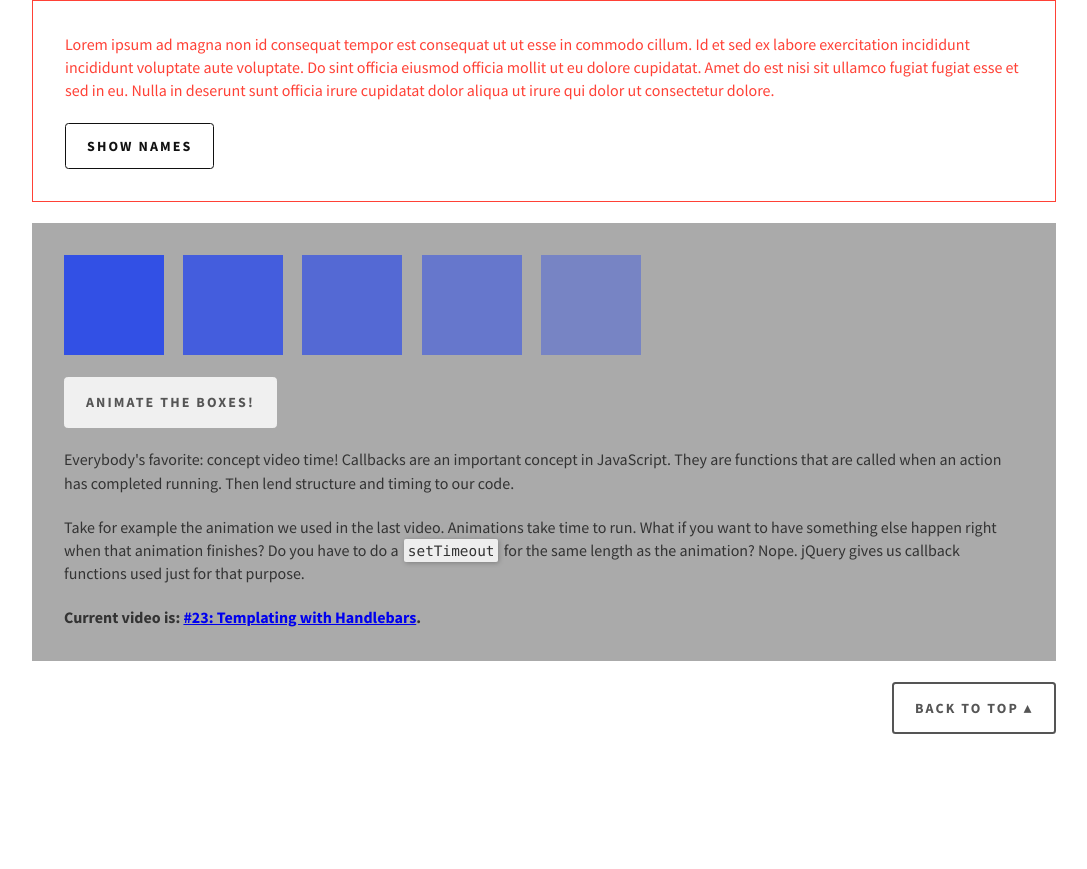
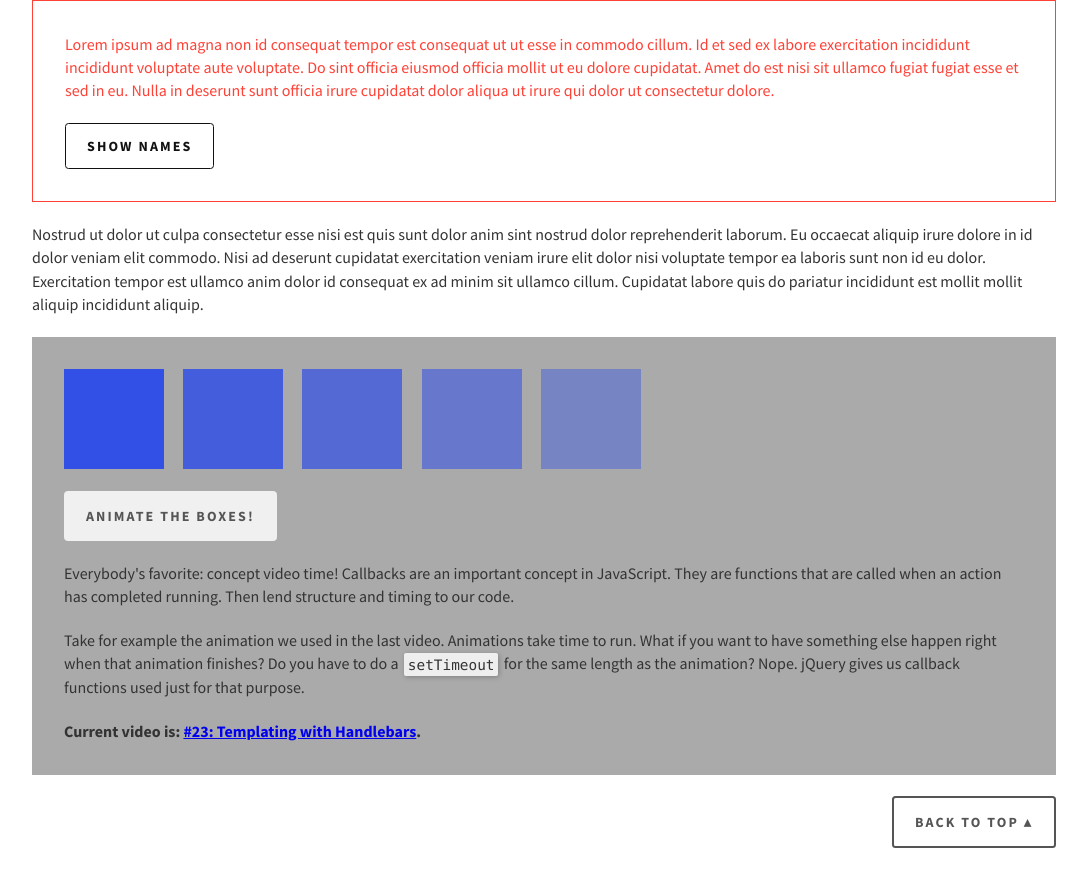
Before and after one commit to smchenrybc/learning-jquery, a plain HTML site: page index.html in a window 1280 px wide. Shown: the part 3296-4165 px from the top of the page, without its empty margins (96-1183 px from the left). Before the commit the page ends 4051 px from the top, so only its background shows below. Drawn offline with nearby package versions, Linux system fonts and the light colour scheme; files that its build step writes are made by us from their sources.

Commit message:
Updated block padding classes

```diff
--- a/index.html
+++ b/index.html
@@ -33,7 +33,7 @@
     </div>
 
     <!-- Block #2 -->
-    <div id="block-2" class="blocks mt4 bg-yellow">
+    <div id="block-2" class="blocks bg-yellow mt4">
       <h2 class="mt0">List Area</h2>
 
       <ul class="m0">
@@ -55,7 +55,7 @@
     </div>
 
     <!-- Block #4 -->
-    <div id="block-4" class="blocks white bg-navy">
+    <div id="block-4" class="blocks bg-navy white">
       <p>Lorem ipsum esse minim dolore cupidatat do nostrud in nulla incididunt quis quis ut enim et fugiat consequat ea sit. Magna in excepteur esse culpa pariatur irure duis in nulla exercitation ut cillum dolore. Lorem ipsum culpa ut sed ex et aliqua fugiat fugiat consequat proident veniam labore est. Sint aute anim in excepteur consequat officia in pariatur eu eu cillum in aute ut laborum incididunt. Id deserunt qui elit in ut tempor ea exercitation in proident sit sunt eiusmod.</p>
 
       <p>Tempor in amet duis sint nisi mollit amet excepteur esse sed aute sint sunt do in laboris occaecat ex. Ut nulla ad reprehenderit dolore nostrud aliquip minim fugiat veniam veniam in. Labore et aliquip esse in tempor velit ad enim quis mollit amet fugiat mollit laborum culpa ut.</p>
@@ -127,7 +127,12 @@
     </div>
 
     <!-- Block #12 -->
-    <div id="block-12" class="blocks bg-gray">
+    <div id="block-12" class="blocks">
+      <p>Nostrud ut dolor ut culpa consectetur esse nisi est quis sunt dolor anim sint nostrud dolor reprehenderit laborum. Eu occaecat aliquip irure dolore in id dolor veniam elit commodo. Nisi ad deserunt cupidatat exercitation veniam irure elit dolor nisi voluptate tempor ea laboris sunt non id eu dolor. Exercitation tempor est ullamco anim dolor id consequat ex ad minim sit ullamco cillum. Cupidatat labore quis do pariatur incididunt est mollit mollit aliquip incididunt aliquip.</p>
+    </div>
+
+    <!-- Block #13 -->
+    <div id="block-13" class="blocks bg-gray">
       <!-- Box Area -->
       <div id="box-area" class="boxes">
         <div id="box-1" class="box"></div>
--- a/scss/_custom.scss
+++ b/scss/_custom.scss
@@ -46,8 +46,11 @@ Helpers
 Global
  */
 .blocks {
+  margin-bottom: 1.3em;
+}
+[class*="blocks bg-"],
+[class*="blocks border"] {
   padding: 2rem;
-  margin-bottom: 1.3em;
 }
 
 /* Box bg colors */
```
Also changed, not shown: 1 other file.
